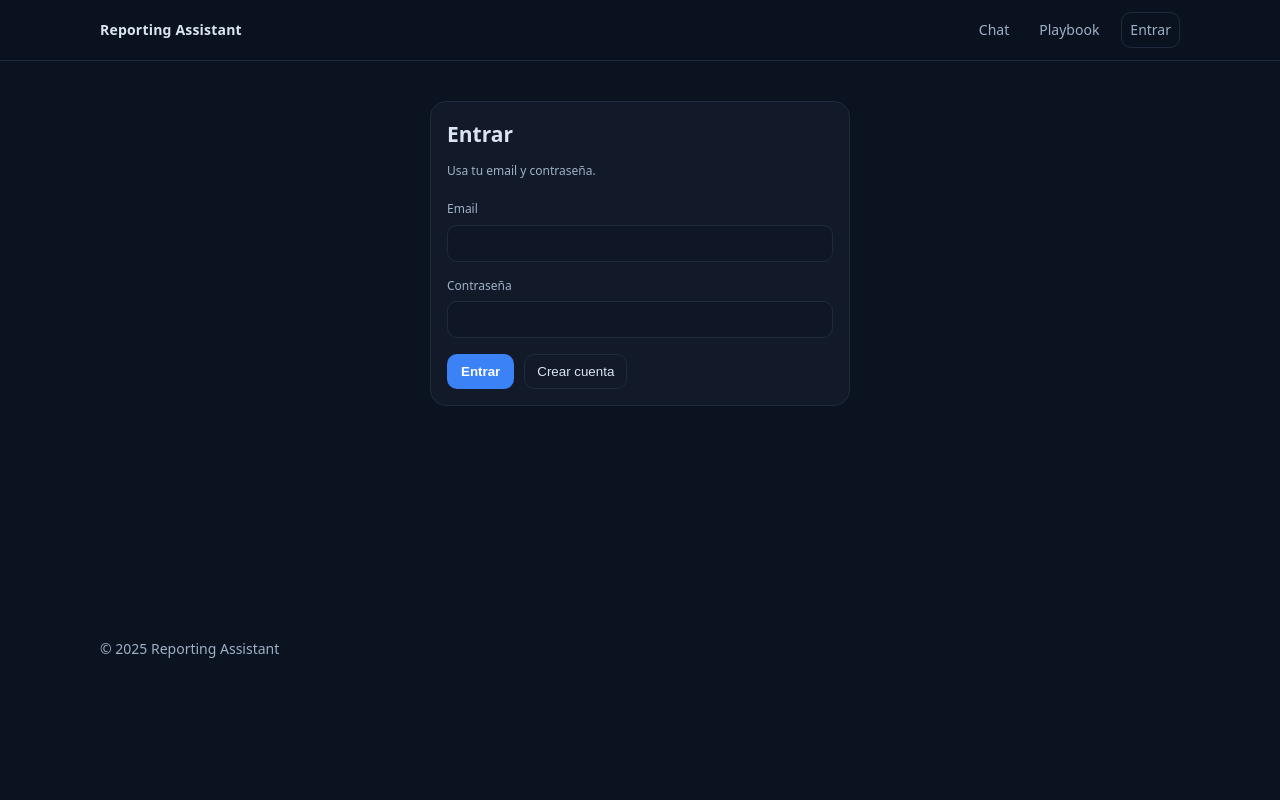
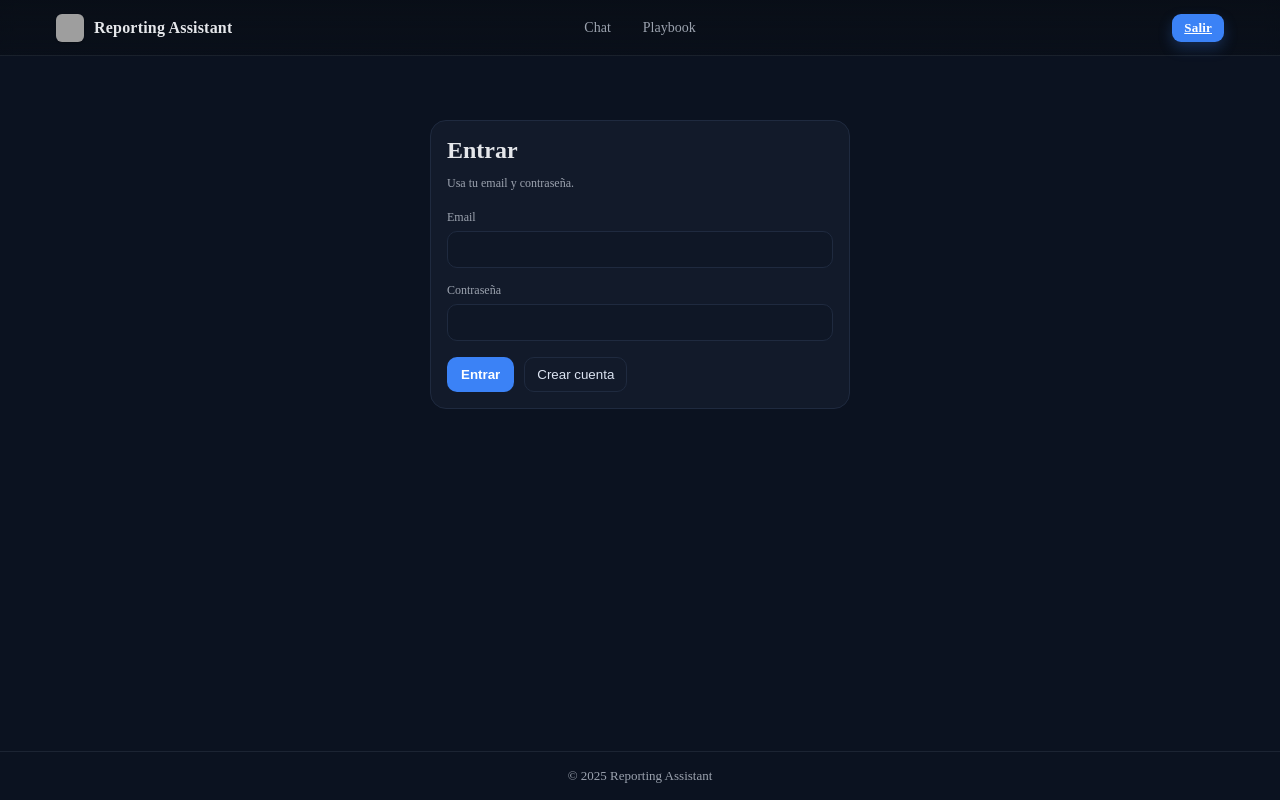
Before and after one commit to dsala1/reporting-assistant-starter, a Next.js app: page /login in a window 1280 px wide. Built offline with nearby package versions, Linux system fonts and the light colour scheme; no server answers; grey boxes are pictures that could not be loaded.

Commit message:
Update layout.js

```diff
--- a/app/layout.js
+++ b/app/layout.js
@@ -1,18 +1,35 @@
+// app/layout.js
+import './globals.css';
+import Topbar from './topbar';
+
 export const metadata = {
   title: 'Reporting Assistant',
-  description: 'Asistente de reporting con chat y playbook',
+  description: 'Reportes y análisis con tu Playbook y datos MCP',
 };
-
-import './globals.css';
-import Topbar from './Topbar';
 
 export default function RootLayout({ children }) {
   return (
     <html lang="es">
-      <body className="site">
+      <body style={{
+        backgroundColor: '#0b1220',
+        color: '#e5e7eb',
+        minHeight: '100dvh',
+        display: 'flex',
+        flexDirection: 'column'
+      }}>
         <Topbar />
-        <main className="container">{children}</main>
-        <footer className="site__footer">© 2025 Reporting Assistant</footer>
+        <main style={{ flex: 1, padding: '24px 16px', maxWidth: 1200, margin: '0 auto' }}>
+          {children}
+        </main>
+        <footer style={{
+          borderTop: '1px solid rgba(148,163,184,.12)',
+          color: '#9ca3af',
+          fontSize: 13,
+          padding: '16px',
+          textAlign: 'center'
+        }}>
+          © {new Date().getFullYear()} Reporting Assistant
+        </footer>
       </body>
     </html>
   );
```
